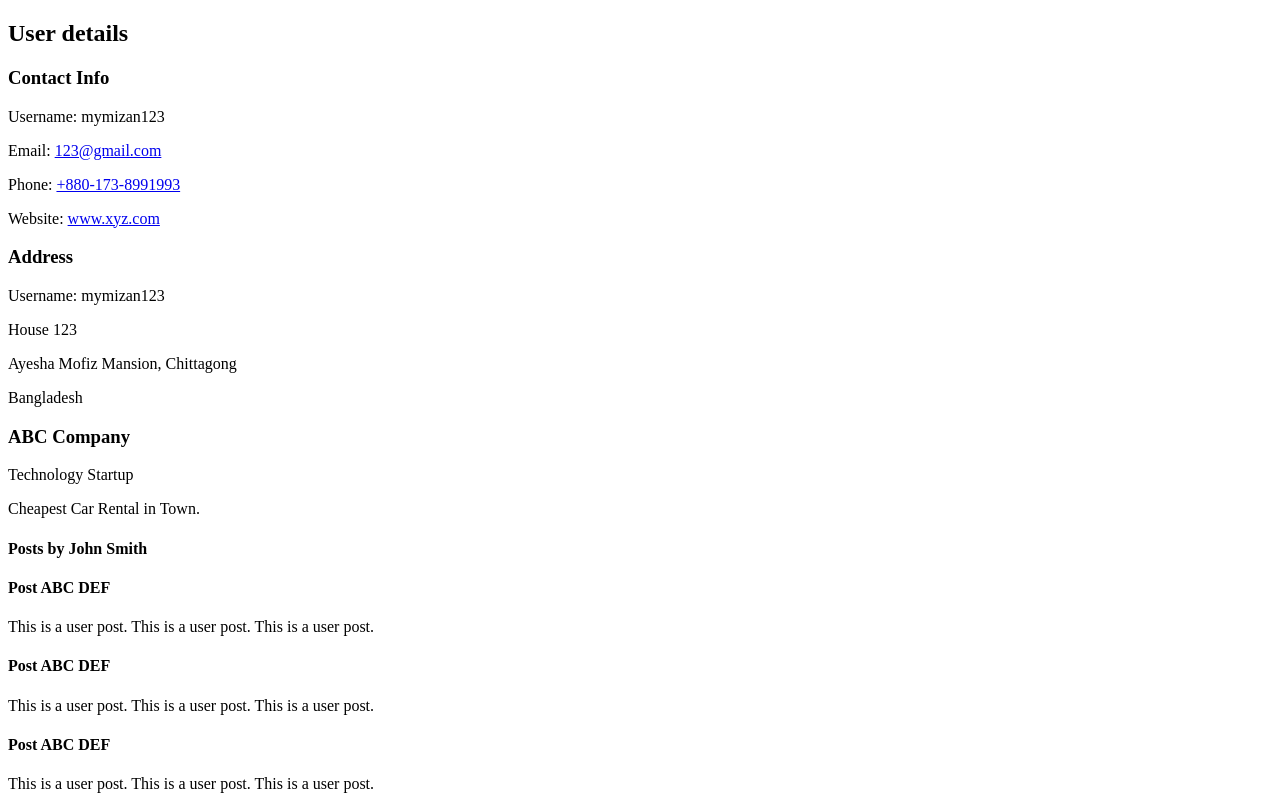
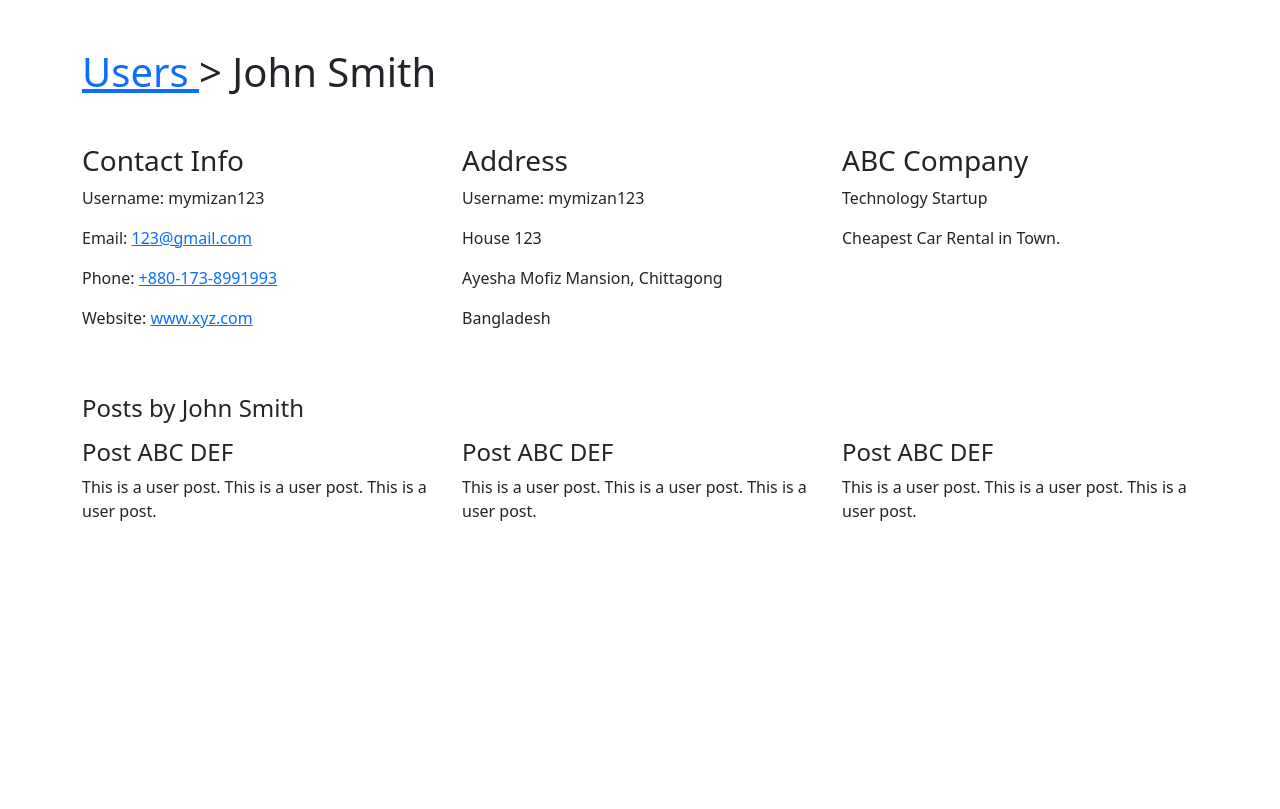
Before and after one commit to mymizan/cdrives-assignment, a plain HTML site: page bootstrap-framework/user-details.html in a window 1280 px wide. Drawn offline with nearby package versions, Linux system fonts and the light colour scheme.

Commit message:
user dashboard

```diff
--- a/bootstrap-framework/user-details.html
+++ b/bootstrap-framework/user-details.html
@@ -8,10 +8,12 @@
         <meta name="author" content="Md Yakub Mizan">
         <title>Users</title>
 
-        <!-- Should be populated dynamically -->
-        <link rel="canonical" href="#">
+        <!-- Load VueJs -->
+        <script src="https://unpkg.com/vue@next"></script>
+        <script src="https://cdn.jsdelivr.net/npm/bootstrap@5.1.1/dist/js/bootstrap.bundle.min.js" integrity="sha384-/bQdsTh/da6pkI1MST/rWKFNjaCP5gBSY4sEBT38Q/9RBh9AH40zEOg7Hlq2THRZ" crossorigin="anonymous"></script>
 
         <!-- Load CSS -->
+        <link href="https://cdn.jsdelivr.net/npm/bootstrap@5.1.1/dist/css/bootstrap.min.css" rel="stylesheet" integrity="sha384-F3w7mX95PdgyTmZZMECAngseQB83DfGTowi0iMjiWaeVhAn4FJkqJByhZMI3AhiU" crossorigin="anonymous">
         <link href="assets/css/app.css" rel="stylesheet" crossorigin="anonymous">
     </head>
     <body>
@@ -19,8 +21,8 @@
             <main>
                 <section>
                     <div class='row'>
-                        <div class='users-title col'>
-                            <h1> User details </h1>
+                        <div class='users-title col-md-12'>
+                            <h1 class='mt-5 mb-5'> <a href='#'> Users </a>> John Smith </h1>
                         </div>
                     </div>
                 </section>
@@ -28,7 +30,7 @@
                 <!-- User details section -->
                 <section>
                     <div class='row'>
-                        <div class='col'>
+                        <div class='col-md-4'>
                             <h3> Contact Info</h3>
                             <p> Username: mymizan123 </p>
                             <p> Email: <a href='mailto:123@gmail.com'>123@gmail.com</a> </p>
@@ -36,7 +38,7 @@
                             <p> Website: <a href='#'> www.xyz.com </a></p>
                         </div>
 
-                        <div class='col'>
+                        <div class='col-md-4'>
                             <h3> Address</h3>
                             <p> Username: mymizan123 </p>
                             <p> House 123</p>
@@ -44,7 +46,7 @@
                             <p> Bangladesh </p>
                         </div>
 
-                        <div class='col'>
+                        <div class='col-md-4'>
                             <h3> ABC Company</h3>
                             <p> Technology Startup </p>
                             <p> Cheapest Car Rental in Town. </p>
@@ -55,27 +57,28 @@
                 <!-- User post section -->
                 <section>
                     <div class='row'>
-                        <h4> Posts by John Smith </h4>
+                        <div class='col-md-12 mt-5 mb-2'>
+                            <h4> Posts by John Smith </h4>
+                        </div>
                     </div>
                     <div class='row'>
-                        <div class='col'>
+                        <div class='col-md-4'>
                             <h4> Post ABC DEF</h3>
                             <p> This is a user post. This is a user post. This is a user post. </p>
                         </div>
 
-                        <div class='col'>
+                        <div class='col-md-4'>
                             <h4> Post ABC DEF</h3>
                             <p> This is a user post. This is a user post. This is a user post. </p>
                         </div>
 
-                        <div class='col'>
+                        <div class='col-md-4'>
                             <h4> Post ABC DEF</h3>
                             <p> This is a user post. This is a user post. This is a user post. </p>
                         </div>
                     </div>
                 </section>
             </main>
-            <footer class="pt-4 my-md-5 pt-md-5 border-top"></footer>
         </div>
         <script src="assets/js/app.js"></script>
     </body>
```
